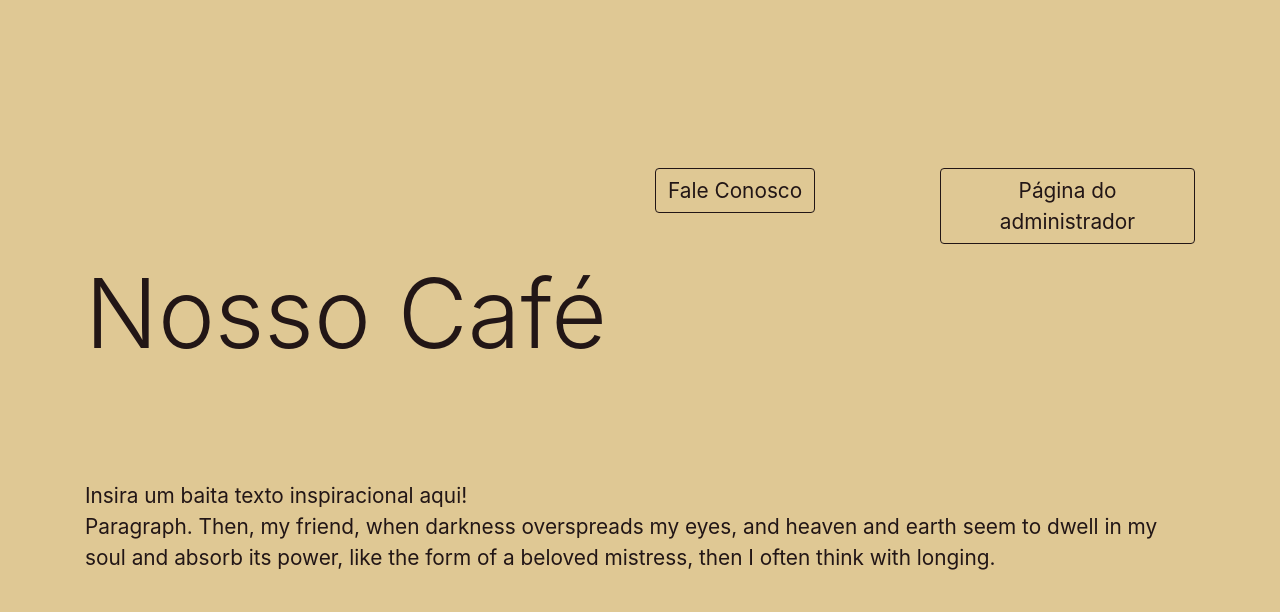
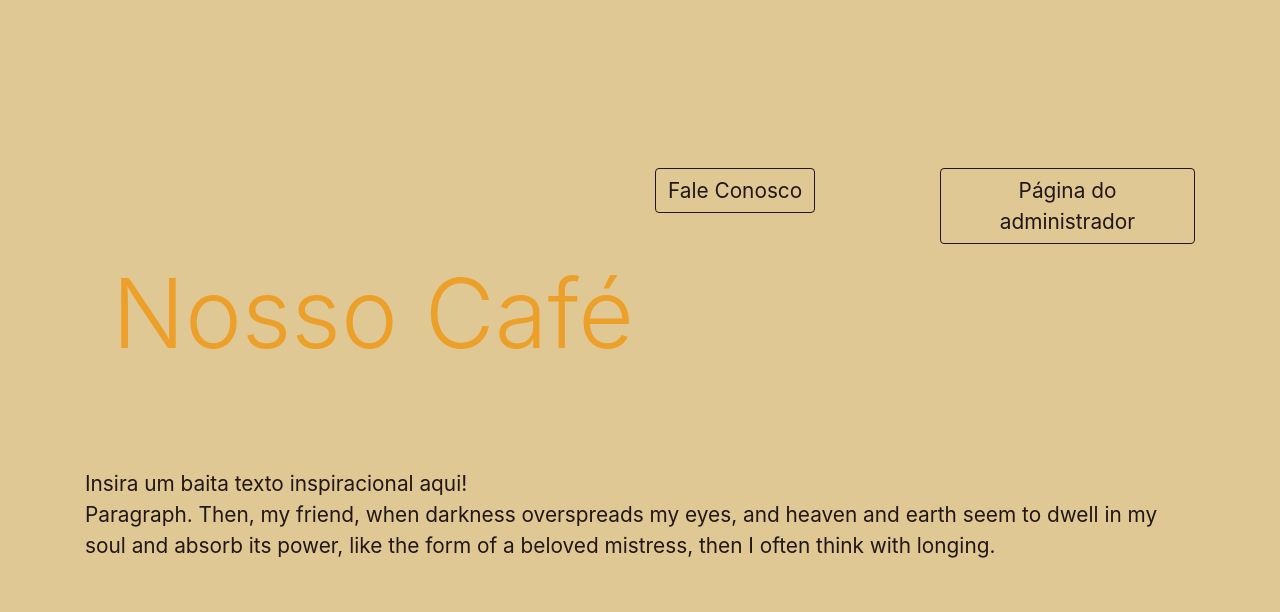
Before and after one commit to ThallesVargas/cafeEcommerce, a Django app: page / in a window 1280 px wide. Shown: the top 612 px of the page. Run offline with Django 3.2, Linux system fonts and the light colour scheme; parts of the project's set-up code (start-up, migrations or seed data) failed here and were passed over; some libraries are stand-ins or nearby versions.

Commit message:
teste nome

```diff
--- a/core/templates/inicial.html
+++ b/core/templates/inicial.html
@@ -12,7 +12,7 @@
 		<div class="container">
 			<div class="row">
 				<div class="col-md-12">
-					<h1 class="display-1">Nosso Café</h1>
+					<a class="display-1" href="{% url 'inicial' %}">&nbsp;Nosso Café&nbsp;</a>
 				</div>
 			</div>
 		</div>
```
Also changed, not shown: 1 other file.
